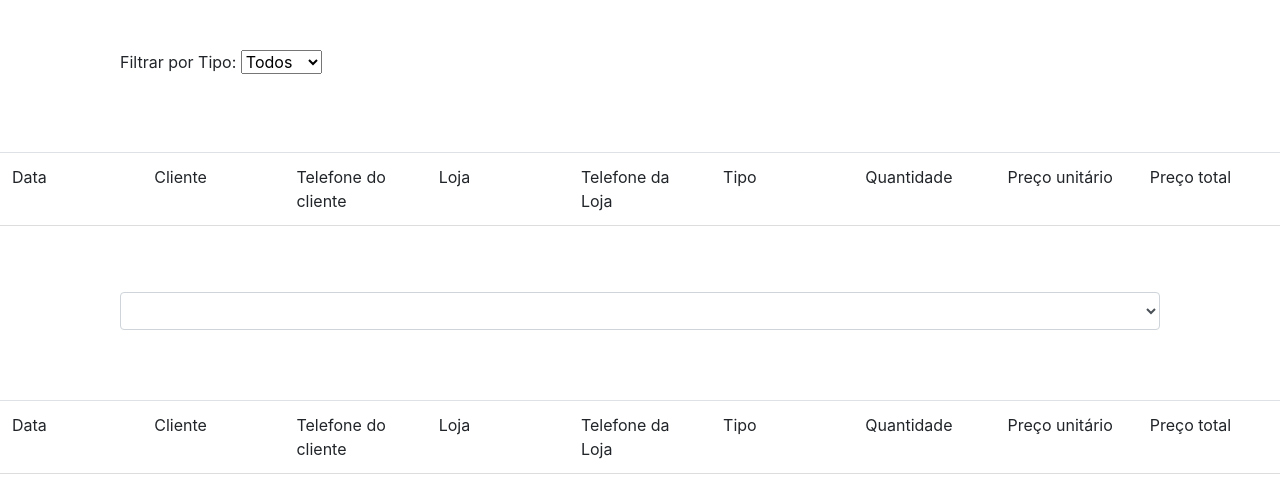
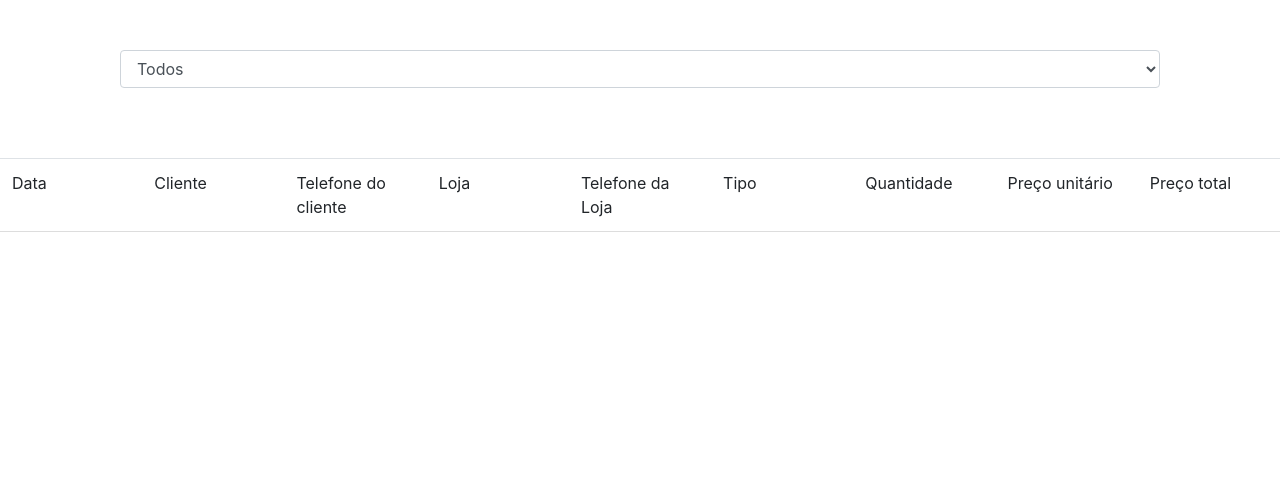
Before and after one commit to JoaoLyra/01try, a plain HTML site: page codecorrect.html in a window 1280 px wide. Drawn offline with nearby package versions, Linux system fonts and the light colour scheme; files whose address does not match are found by name.

Commit message:
Update codecorrect.html

```diff
--- a/codecorrect.html
+++ b/codecorrect.html
@@ -11,11 +11,11 @@
     <body>
         <div class="container">
             <div>
-                <label for="typeFilter">Filtrar por Tipo:</label>
-                <select id="typeFilter" onchange="filterByType()">
-                <option value="">Todos</option>
-                <option value="IN">Entrada</option>
-                <option value="OUT">Saída</option>
+
+                    <select id="arrSelect" class="form-control" onchange="filterByType()">
+                    <option value="">Todos</option>
+                    <option value="IN">Entrada</option>
+                    <option value="OUT">Saída</option>
         </select>
     </div>
                 </div>
@@ -32,6 +32,7 @@
                             <td>Quantidade</td>
                             <td>Preço unitário</td>
                             <td>Preço total</td>
+
                         </tr>
                     </thead>
                     <tbody id="guidesBody"></tbody>
@@ -41,48 +42,3 @@
         <script src="/old2/script.js"></script>
     </body>
 </html>
-
-
-
-
-
-
-<!DOCTYPE html>
-<html lang="pt-BR">
-<head>
-    <meta charset="UTF-8">
-    <meta name="viewport" content="width=device-width, initial-scale=1.0">
-    <title>Desafio 2</title>
-    <link href="https://stackpath.bootstrapcdn.com/bootstrap/4.5.2/css/bootstrap.min.css" rel="stylesheet">
-    <link rel="stylesheet" href="style.css">
-
-</head>
-    <body>
-        <div class="container">
-            <div>
-                    <select id="typeFilter" class="form-control" onchange="">
-        </select>
-    </div>
-                </div>
-                </select>
-                <table id="guidesTable" class="table">
-                    <thead>
-                          <tr>
-                            <td>Data</td>
-                            <td>Cliente</td>
-                            <td>Telefone do cliente</td>
-                            <td>Loja</td>
-                            <td>Telefone da Loja</td>
-                            <td>Tipo</td>
-                            <td>Quantidade</td>
-                            <td>Preço unitário</td>
-                            <td>Preço total</td>
-                        </tr>
-                    </thead>
-                    <tbody id="guidesBody"></tbody>
-                </table>
-            </div>
-        </div>
-        <script src="/old2/script.js"></script>
-    </body>
-</html>
```
